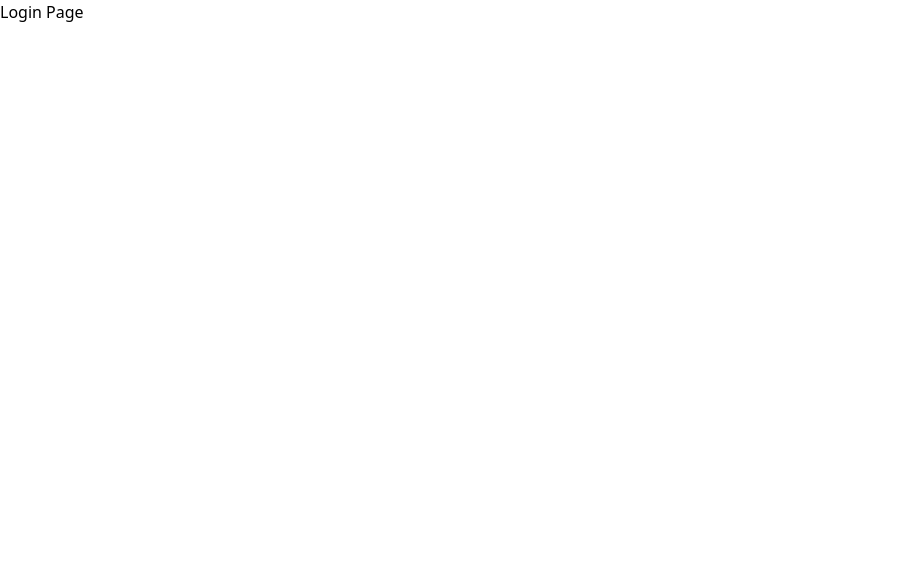
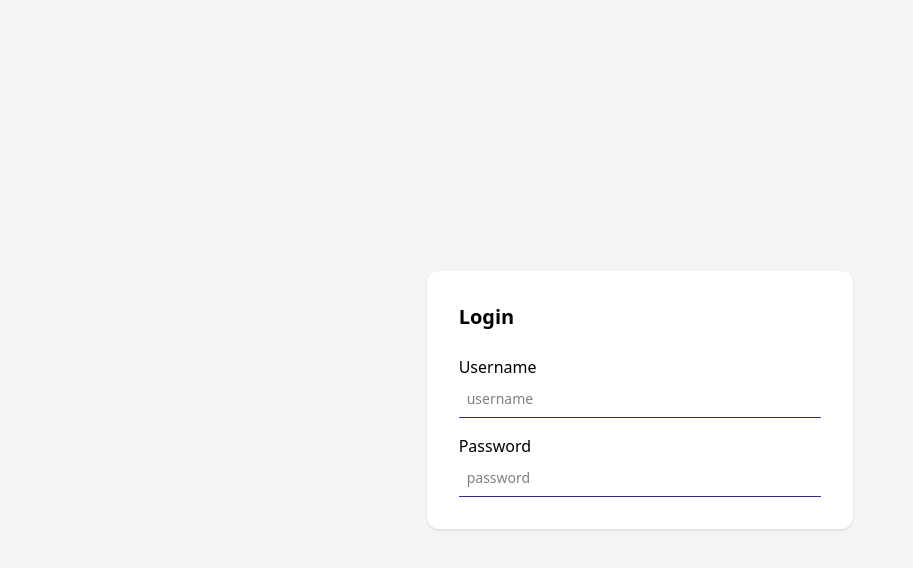
Before and after one commit to lakhatekno/attendance-frontend, a Next.js app: page /login in a window 1280 px wide. Shown: the top 568 px of the page, without its empty margins (0-913 px from the left). Built offline with nearby package versions, Linux system fonts and the light colour scheme.

Commit message:
[Auth] Interactive login UI

```diff
--- a/src/app/(auth)/login/page.tsx
+++ b/src/app/(auth)/login/page.tsx
@@ -1,5 +1,37 @@
+import { AuthStore } from '@/store/auth.store';
+
 export default function LoginPage() {
-  return (
-    <div>Login Page</div>
-  )
+	return (
+		<div className='flex flex-col gap-8 justify-center items-center min-h-screen bg-gray-100'>
+			<section className='bg-white shadow rounded-xl p-8 md:w-1/3'>
+				<h1 className='text-xl font-bold mb-6'>Login</h1>
+				<form action='' className='flex flex-col gap-4'>
+					<div className='flex flex-col gap-0.5'>
+						<label htmlFor='username' className='text-md'>
+							Username
+						</label>
+						<input
+							id='username'
+							type='text'
+							value={''}
+							placeholder='username'
+							className='text-sm border-b border-b-indigo-900 p-2 focus:outline-none focus:border-b-2'
+						/>
+					</div>
+					<div className='flex flex-col gap-0.5'>
+						<label htmlFor='password' className='text-md'>
+							Password
+						</label>
+						<input
+							id='password'
+							type='password'
+							value={''}
+							placeholder='password'
+							className='text-sm border-b border-b-indigo-900 p-2 focus:outline-none focus:border-b-2'
+						/>
+					</div>
+				</form>
+			</section>
+		</div>
+	);
 }
```
